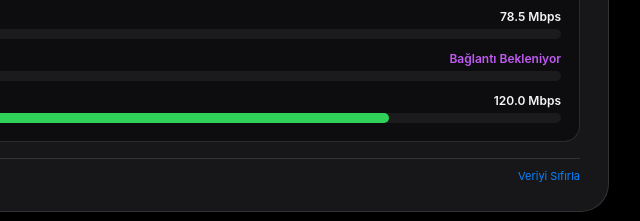
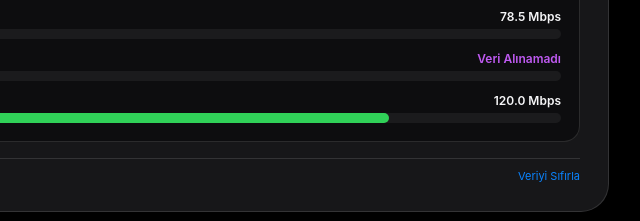
Before and after one commit to sergenbulut95-boop/gamertest, a website: page index.html in a window 1280 px wide. Shown: the part 511-732 px from the top of the page, 510-1150 px from the left. Drawn offline with nearby package versions, Linux system fonts and the light colour scheme; no server answers.

Commit message:
Add files via upload

```diff
--- a/index.html
+++ b/index.html
@@ -342,18 +342,15 @@
     </div>
 
     <script>
-        // Supabase Doğrudan Bağlantı Tanımları (Yeni Nesil Publishable ve Secret Anahtarları)
+        // Supabase Kesin Bağlantı Tanımları
+        const SUPABASE_URL = 'https://ttfsvisibbxgesnsfmjh.supabase.co';
         const SUPABASE_PUBLISHABLE_KEY = 'sb_publishable_8pwcEFauJqrKi_X1o-SweQ_97NygoKY';
-        const SUPABASE_SECRET_KEY = 'sb_secret_9qNFMcb57iuq_v9-vZLL5A_EDM1cchc';
-
-        // Publishable key içerisindeki benzersiz proje ID'si kullanılarak Supabase URL otomatik oluşturulur
-        const SUPABASE_URL = 'https://' + SUPABASE_PUBLISHABLE_KEY.split('_')[2] + '.supabase.co';
 
         let supabaseClient = null;
         try {
             supabaseClient = supabase.createClient(SUPABASE_URL, SUPABASE_PUBLISHABLE_KEY);
         } catch (e) {
-            console.error("Supabase istemcisi başlatılamadı:", e);
+            console.error("Supabase bağlantı hatası:", e);
         }
 
         let testInterval = null;
@@ -391,7 +388,8 @@
                     document.getElementById('fillRegion').style.width = "5%";
                 }
             } catch (err) {
-                document.getElementById('valRegion').innerText = "Bağlantı Bekleniyor";
+                console.error("Veri çekme hatası:", err);
+                document.getElementById('valRegion').innerText = "Veri Alınamadı";
             }
         }
 
```
